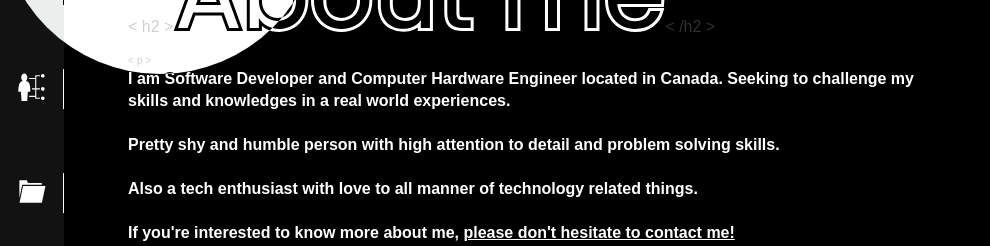
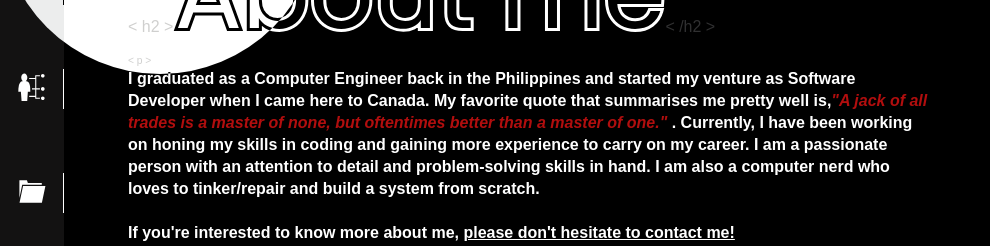
Before and after one commit to CanoSean/My-React-Website, a React (Create React App) app: page /about in a window 1280 px wide. Shown: the part 246-492 px from the top of the page, without its empty margins (0-990 px from the left). Built offline with nearby package versions, Linux system fonts and the light colour scheme.

Commit message:
Some changes

```diff
--- a/src/components/About/About.css
+++ b/src/components/About/About.css
@@ -19,12 +19,16 @@
 
 }
 
+i{
+    color: #B10E0E;
+}
+
 .hesitate{
     color: white;
 }
 
 .hesitate:hover{
-    color: red;
+    color: #B10E0E;
 }
 
 #aboutlogo path:nth-child(2){
--- a/src/components/About/About.js
+++ b/src/components/About/About.js
@@ -55,12 +55,13 @@ const About = () => {
             <div className='content'>
               <span className='tagabout'>&lt; p &gt;</span>
                 <h2>
-                  <small>I am Software Developer and Computer Hardware Engineer located in Canada.
-                        Seeking to challenge my skills and knowledges in a real world experiences.</small>
-                  <p>&nbsp;</p>
-                  <small>Pretty shy and humble person with high attention to detail and problem solving skills.</small>
-                  <p>&nbsp;</p>
-                  <small>Also a tech enthusiast with love to all manner of technology related things.</small>
+                  <small>I graduated as a Computer Engineer back in the Philippines and
+                    started my venture as Software Developer when I came here to Canada.
+                    My favorite quote that summarises me pretty well is,
+                    <i>"A jack of all trades is a master of none, but oftentimes better than a master of one." </i> .
+                    Currently, I have been working on honing my skills in coding and gaining more experience to carry on my career.
+                    I am a passionate person with an attention to detail and problem-solving skills in hand.
+                    I am also a computer nerd who loves to tinker/repair and build a system from scratch.</small>
                   <p>&nbsp;</p>
                   <small>If you're interested to know more about me, <Link to="/Contact" className='hesitate'>please don't hesitate to contact me!</Link></small>
                 </h2>
--- a/src/components/Home/Home.scss
+++ b/src/components/Home/Home.scss
@@ -130,7 +130,7 @@
 
 .home-content .text3 span{
     font-size: 6vh;
-    color: red;
+    color: #B10E0E;
     margin-left: .5vw;
 }
 
@@ -206,7 +206,7 @@
     bottom: 0;
     opacity: 0;
     content: "";
-    background-color: red;
+    background-color: #B10E0E;
 }
 
 .btn:hover::before{
--- a/src/components/Projects/Projects.css
+++ b/src/components/Projects/Projects.css
@@ -171,7 +171,7 @@
 }
 
 .ancProject:hover{
-    color: red;
+    color: #B10E0E;
 }
 
 .ancProject img:hover{
@@ -181,7 +181,7 @@
 
 .slick-arrow.slick-prev,
 .slick-arrow.slick-next{
-    color: red;
+    color: #B10E0E;
     transition: 1s all ease;
 }
 
--- a/src/components/Skills/Skills.css
+++ b/src/components/Skills/Skills.css
@@ -22,7 +22,7 @@
 }
 
 .skills-container > div > h3 span:hover{
-    color: red;
+    color: #B10E0E;
     transition: .5s all ease;
 }
 
@@ -38,11 +38,11 @@
 }
 
 .expdetail span{
-    color: red;
+    color: #B10E0E;
 }
 
 .expdetail:hover{
-    color: red;
+    color: #B10E0E;
 }
 
 
```
